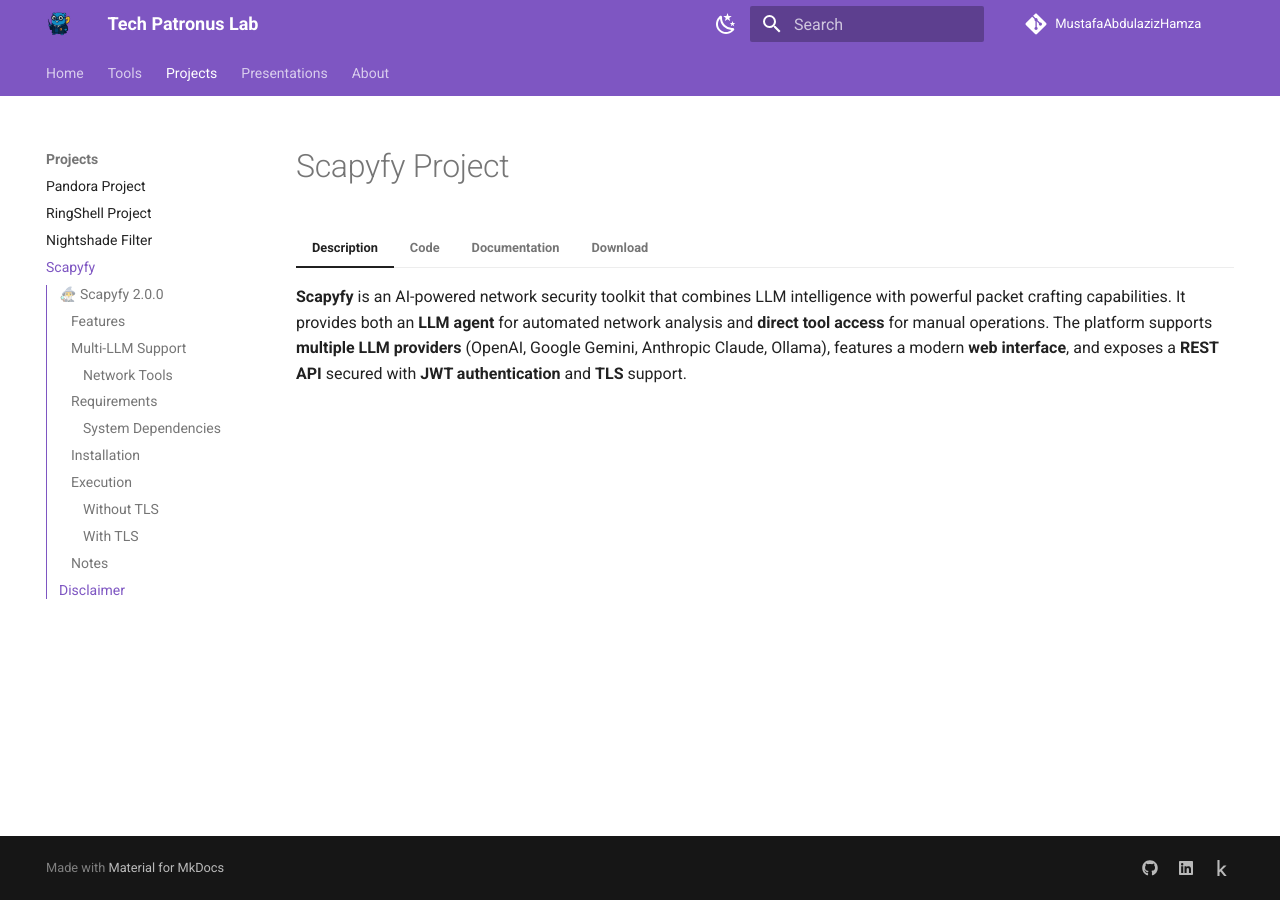
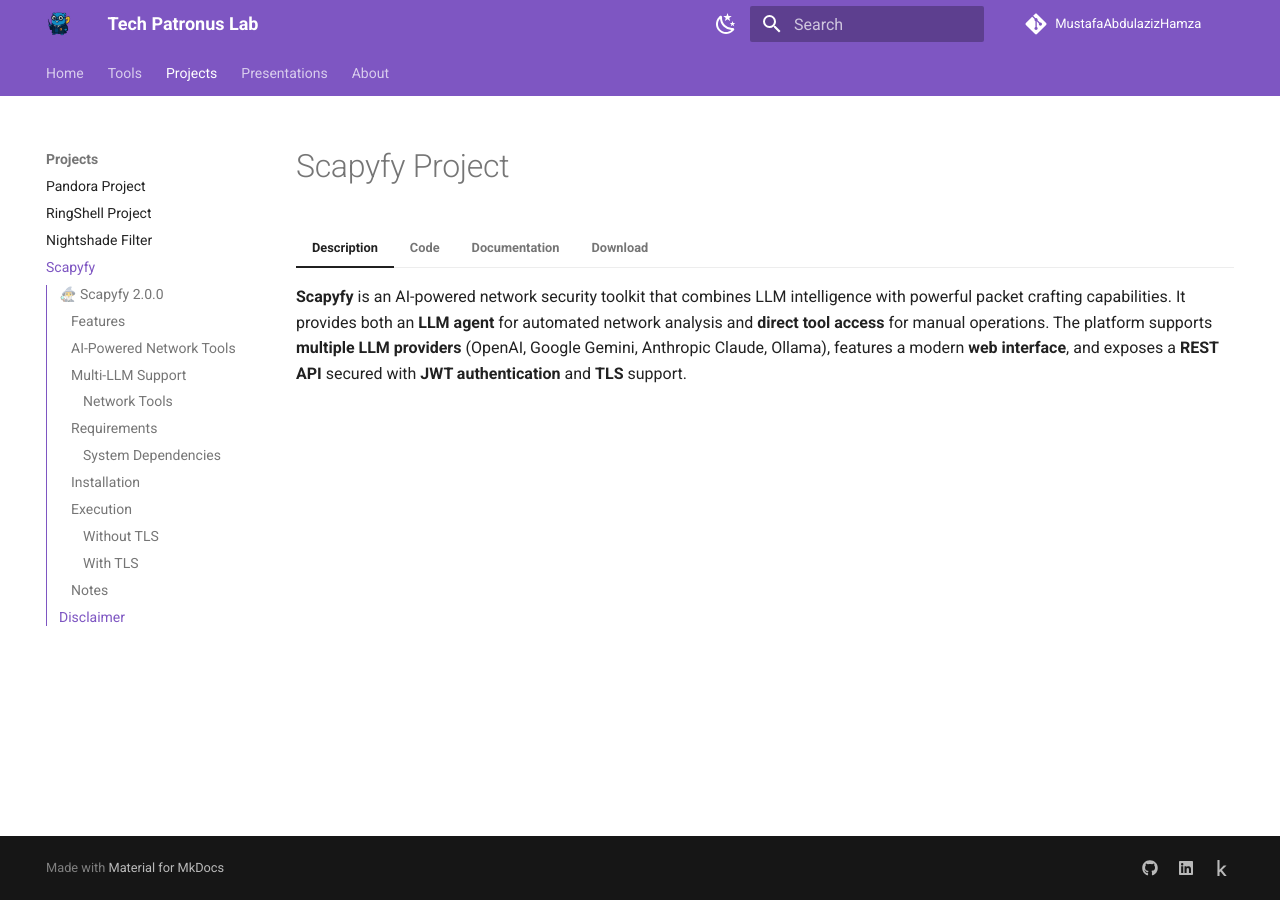
Before and after one commit to MustafaAbdulazizHamza/TechPatronusLab, an MkDocs documentation site: the page built from docs/projects/scapyfy.md, in a window 1280 px wide. Built offline with MkDocs 1.6.1 and Material for MkDocs 9.7.7, drawn with Linux system fonts in a browser that asks for light colours; part of the change alters nothing that is shown.

Commit message:
Add AI-powered network tools section to documentation

```diff
--- a/docs/projects/scapyfy.md
+++ b/docs/projects/scapyfy.md
@@ -261,6 +261,9 @@
 
     ### Features
     ---
+    ### AI-Powered Network Tools
+    - **LLM Agent** - Automated network analysis and reporting
+    - **AI-assistant** - Interactive chat interface for network analysis in direct tool access mode.
 
     ### Multi-LLM Support
     - **OpenAI** (GPT-3.5, GPT-4)
```
